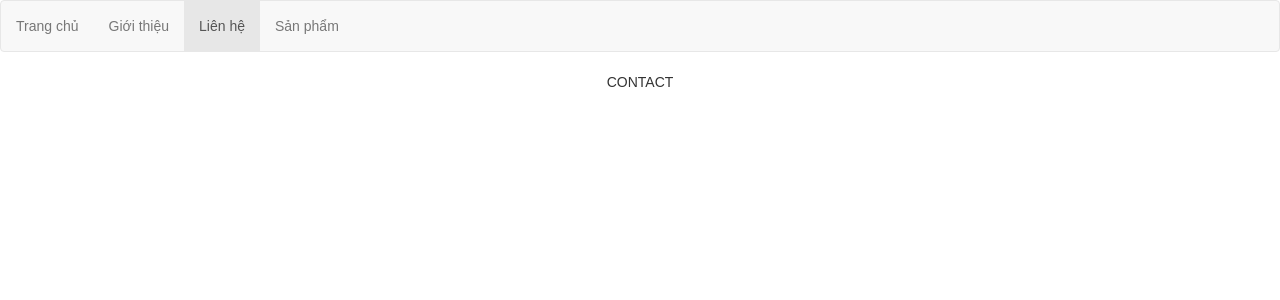
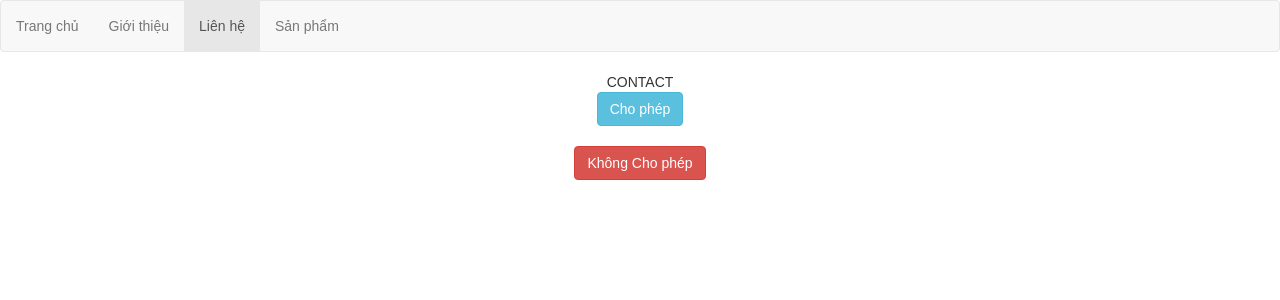
Before and after one commit to ducchungtx/ReactJS-React-Router-v4, a React (Create React App) app: page /contact in a window 1280 px wide. Shown: the top 300 px of the page. Built offline with nearby package versions, Linux system fonts and the light colour scheme.

Commit message:
Promt when change stage (Xuất thông báo tương tự FB nếu thoát trình chat đng có nội dung)

```diff
--- a/src/components/Contact.js
+++ b/src/components/Contact.js
@@ -1,10 +1,27 @@
 import React, { Component } from 'react';
+import { Prompt } from 'react-router-dom';
 
 class Contact extends Component {
-    state = {  }
+    state = {
+        isChecked: false
+    }
+    onClick(check) {
+        this.setState({
+            isChecked: check
+        })
+    }
     render() {
         return (
-            <div>CONTACT</div>
+            <div>
+                CONTACT<br/>
+
+                <button onClick={() => this.onClick(false)} type="button" className="btn btn-info">Cho phép</button><br/><br/>
+                <button onClick={() => this.onClick(true)} type="button" className="btn btn-danger">Không Cho phép</button><br/>
+                <Prompt
+                    when={this.state.isChecked}
+                    message={ location => (`Bạn muốn chắc muốn đến trang ${location.pathname}`) }
+                />
+            </div>
         );
     }
 }
```
